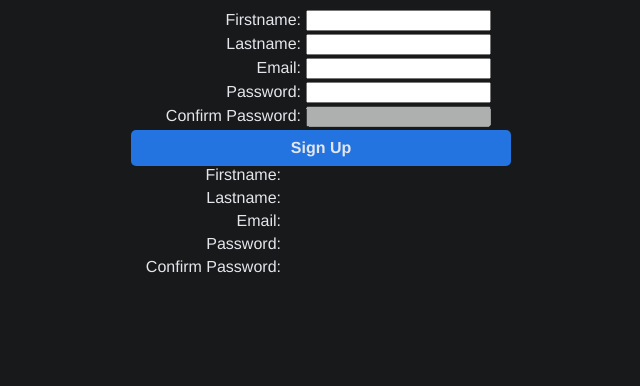
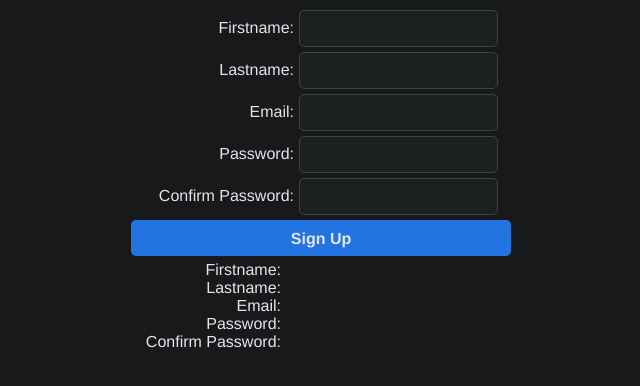
Before and after one commit to p0lbang/labexer09, a React (Create React App) app: page / in a window 1280 px wide. Shown: the top 386 px of the page, without its empty margins (319-959 px from the left). Built offline with nearby package versions, Linux system fonts and the light colour scheme.

Commit message:
css additions

```diff
--- a/src/App.css
+++ b/src/App.css
@@ -27,7 +27,6 @@ form {
     width: 150px;
     text-align: right;
     margin-right: 5px;
-    margin-bottom: 5px;
 }
 
 .Container {
@@ -61,3 +60,12 @@ span.errorMessage {
     font-size: 1em;
     color: var(--main-text-color);
 }
+
+input{
+    margin-bottom: 5px;
+    color: rgb(213, 209, 204);
+    background-color: #1d2021;
+    border-radius: 5px;
+    padding: 10px;
+    border: 1px solid #3d4245;
+}
```
